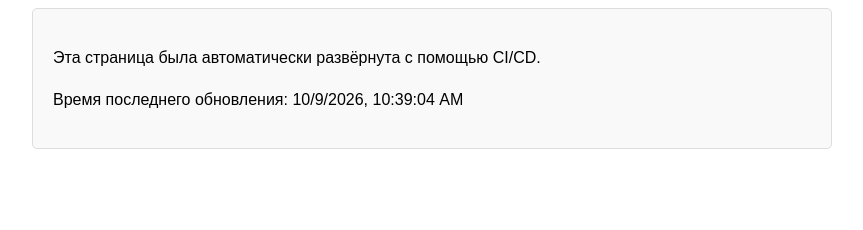
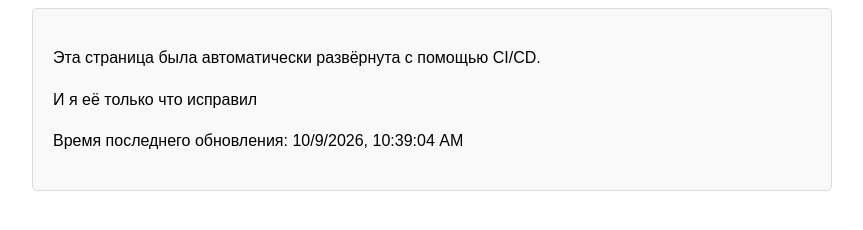
Before and after one commit to buchnev178-beep/my-first-cicd, a plain HTML site: page index.html in a window 1280 px wide. Shown: the part 106-336 px from the top of the page, without its empty margins (208-1071 px from the left). Drawn offline with Linux system fonts and the light colour scheme.

Commit message:
Update index.html

```diff
--- a/index.html
+++ b/index.html
@@ -25,6 +25,7 @@
     <h1>Привет, CI/CD!</h1>
     <div class="container">
         <p>Эта страница была автоматически развёрнута с помощью CI/CD.</p>
+        <p>И я её только что исправил</p>
         <p>Время последнего обновления: <span id="timestamp"></span></p>
     </div>
 
```
